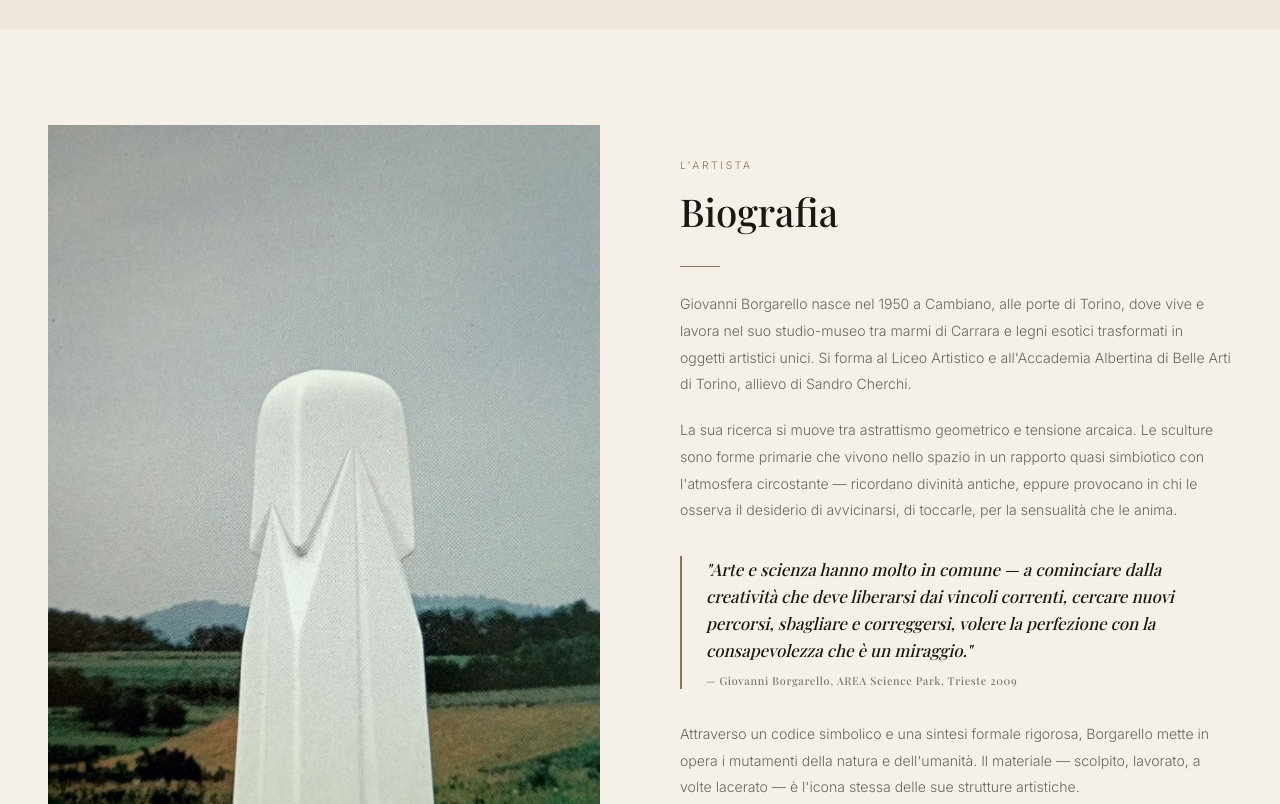
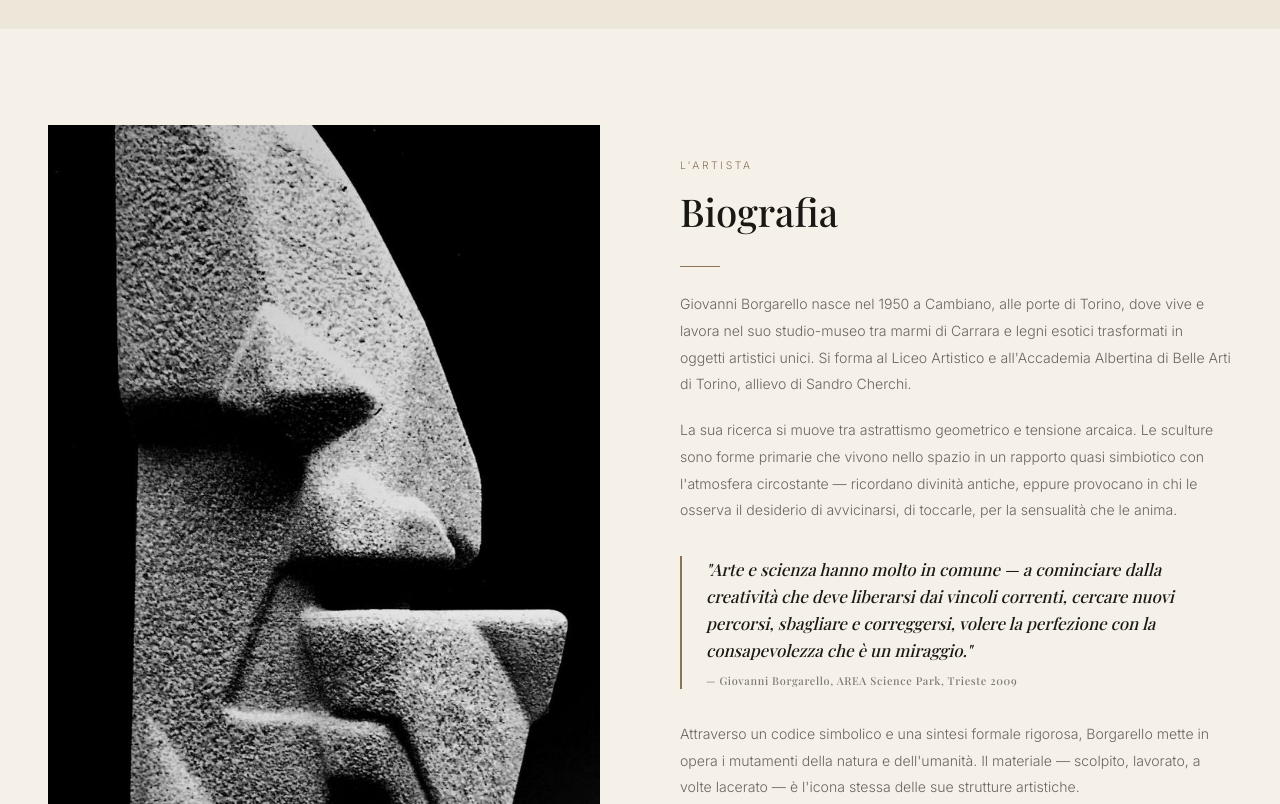
Before and after one commit to Spinna94/archiviogiovanniborgarello.com, a plain HTML site: page index.html in a window 1280 px wide. Shown: the part 4580-5384 px from the top of the page. Drawn offline with nearby package versions, Linux system fonts and the light colour scheme.

Commit message:
Aggiorna immagine biografia con anni8090_27.jpg
Co-Authored-By: Claude Sonnet 4.6 <noreply@anthropic.com>

```diff
--- a/index.html
+++ b/index.html
@@ -351,7 +351,7 @@ footer .footer-logo { font-family: var(--font-display); font-size: 0.88rem; colo
 
 <section id="biografia">
   <div class="bio-img-wrap">
-    <img src="images/anni8090_17.jpg" alt="Giovanni Borgarello">
+    <img src="images/anni8090_27.jpg" alt="Giovanni Borgarello">
     <p class="bio-img-caption">Giovanni Borgarello · Cambiano (TO)</p>
   </div>
   <div class="bio-content">
```
